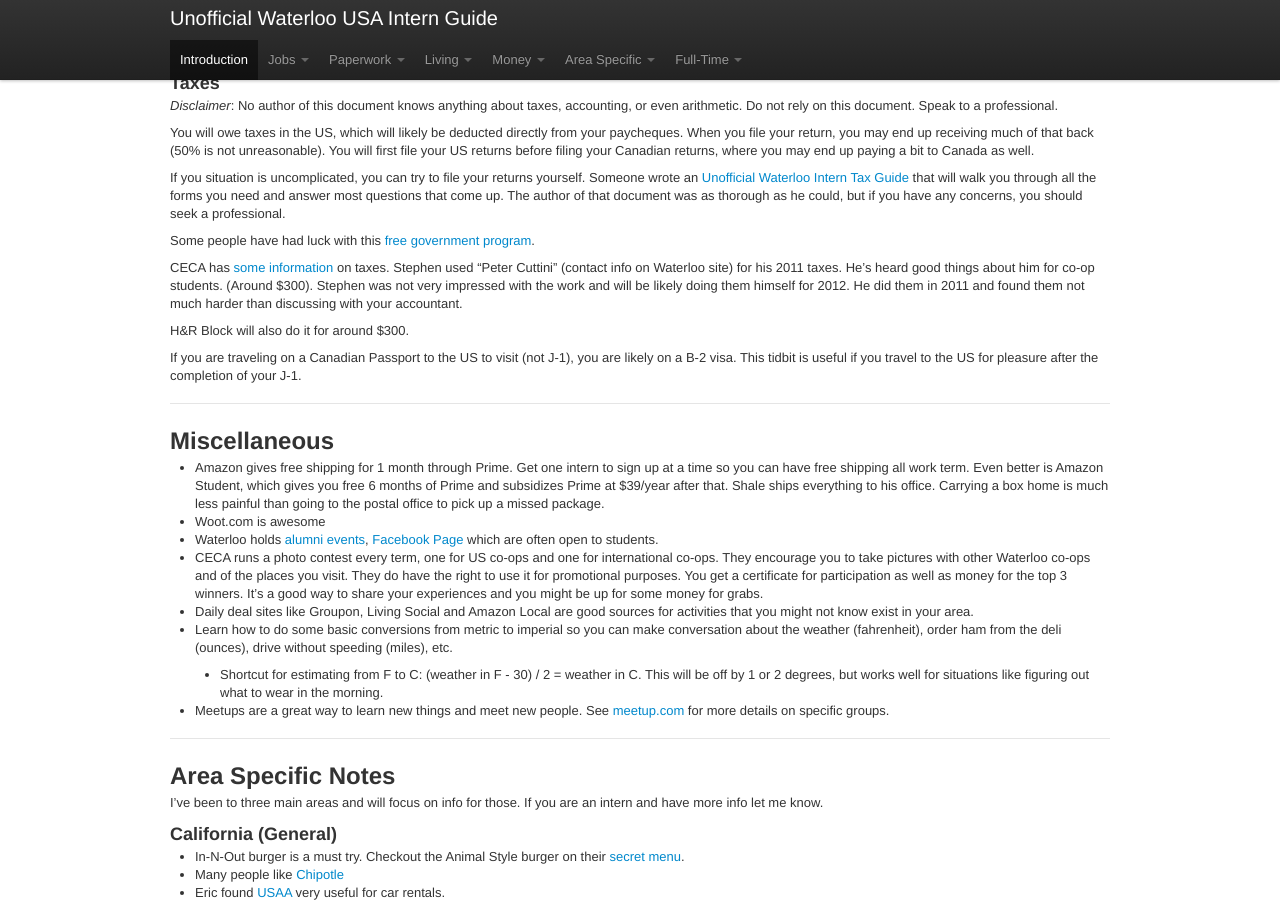
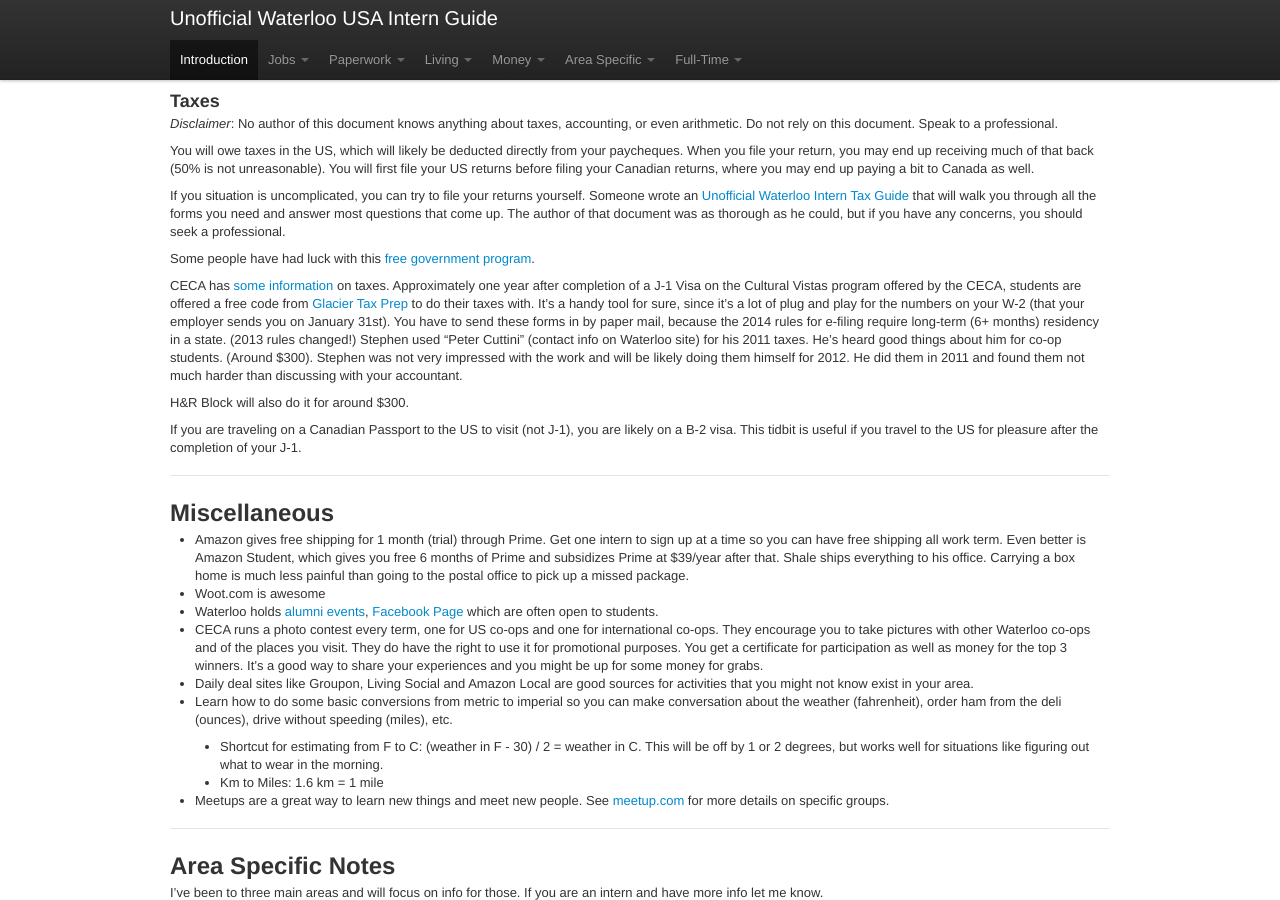
Before and after one commit to sholiday/Unofficial-Waterloo-USA-Intern-Guide, a Jekyll site: the page built from index.markdown, in a window 1280 px wide and 900 px high, scrolled down 8308 px. Built offline with Jekyll 4.4.1, drawn with Linux system fonts in a browser that asks for light colours; nearby versions of some CDN libraries; Markdown is read by kramdown in place of the engine named in the settings; some of the changed text lies outside the part shown.

Commit message:
added tax information, extra info about H1-B visa

```diff
--- a/index.markdown
+++ b/index.markdown
@@ -300,6 +300,7 @@ Some websites we've used successfully are:
   -- corporate housing
 * [PadMapper](http://www.padmapper.com/) -- Craigslist & Kijiji listings on a
   map
+* [Lovely](https://livelovely.com/) -- Subsidiary of RentPath; looks a lot like PadMapper, but with a lot of really cool extra features.
 
 <section id="Living-CellService" />
 ### Cell Service
@@ -682,7 +683,8 @@ have any concerns, you should seek a professional.
 Some people have had luck with this
 [free government program][IRS-FreeTaxReturn].
 
-CECA has [some information][CECA-USIncomeTax] on taxes.
+CECA has [some information][CECA-USIncomeTax] on taxes. Approximately one year after completion of a J-1 Visa on the Cultural Vistas program offered by the CECA, students are offered a free code from [Glacier Tax Prep](https://www.glaciertax.com/) to do their taxes with.
+It's a handy tool for sure, since it's a lot of plug and play for the numbers on your W-2 (that your employer sends you on January 31st). You have to send these forms in by paper mail, because the 2014 rules for e-filing require long-term (6+ months) residency in a state. (2013 rules changed!)
 Stephen used "Peter Cuttini" (contact info on Waterloo site) for his 2011 taxes.
 He's heard good things about him for co-op students. (Around $300).
 Stephen was not very impressed with the work and will be likely doing them
@@ -702,7 +704,7 @@ If you are traveling on a Canadian Passport to the US to visit (not J-1), you ar
 
 <section id="Misc" />
 ## Miscellaneous
-* Amazon gives free shipping for 1 month through Prime. Get one intern to sign up
+* Amazon gives free shipping for 1 month (trial) through Prime. Get one intern to sign up
   at a time so you can have free shipping all work term. Even better is Amazon
   Student, which gives you free 6 months of Prime and subsidizes Prime at $39/year
   after that. Shale ships everything to his office. Carrying a box home is much less painful than going to the postal office to pick up a missed package.
@@ -725,6 +727,7 @@ If you are traveling on a Canadian Passport to the US to visit (not J-1), you ar
   * Shortcut for estimating from F to C: (weather in F - 30) / 2 = weather in
     C. This will be off by 1 or 2 degrees, but works well for situations like
     figuring out what to wear in the morning.
+  * Km to Miles: 1.6 km = 1 mile
 * Meetups are a great way to learn new things and meet new people.
   See [meetup.com](http://meetup.com) for more details on specific groups.
 
@@ -1501,7 +1505,9 @@ Resources:
 * [TN Visa Bulletin](http://www.tnvisabulletin.com/)
 
 #### H1-B
-A common visa for non-Canadians.
+A common visa for non-Canadians. Only 65,000 per year are given out every year, with an extra 20,000 cap being extended to people with Master's degrees or higher.
+The application process begins in April of every year, and is basically a lottery system. Anyone who is reapplying from the previous year has the same chance of obtaining
+their H1-B as a new applicant. More details can be found on the [USCIS website](http://www.uscis.gov/working-united-states/temporary-workers/h-1b-specialty-occupations-and-fashion-models/h-1b-fiscal-year-fy-2015-cap-season).
 
 <section id="FT-Misc" />
 ### Miscellaneous
```
Also changed, not shown: other parts of index.markdown (+1 -0 lines).
